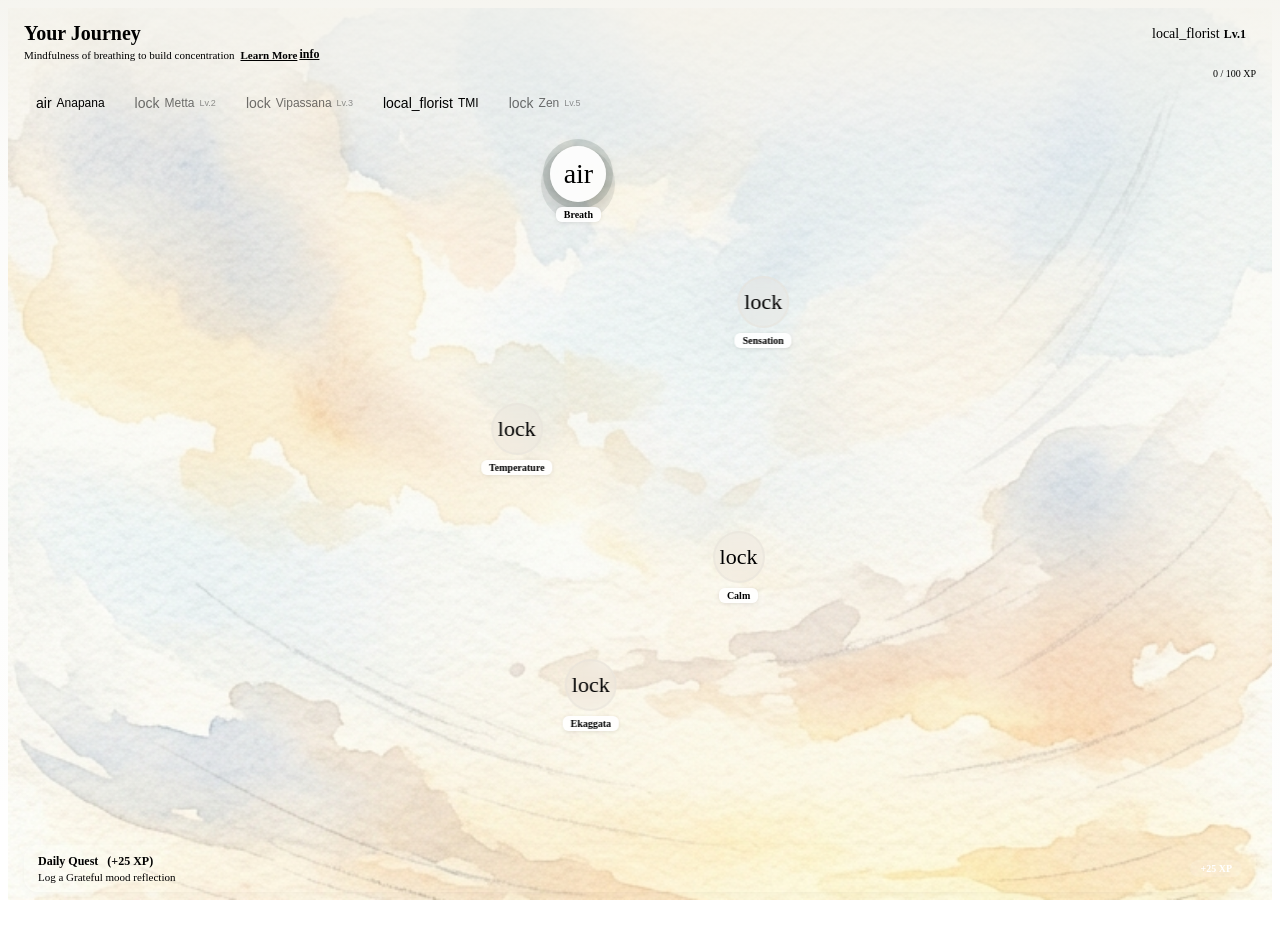
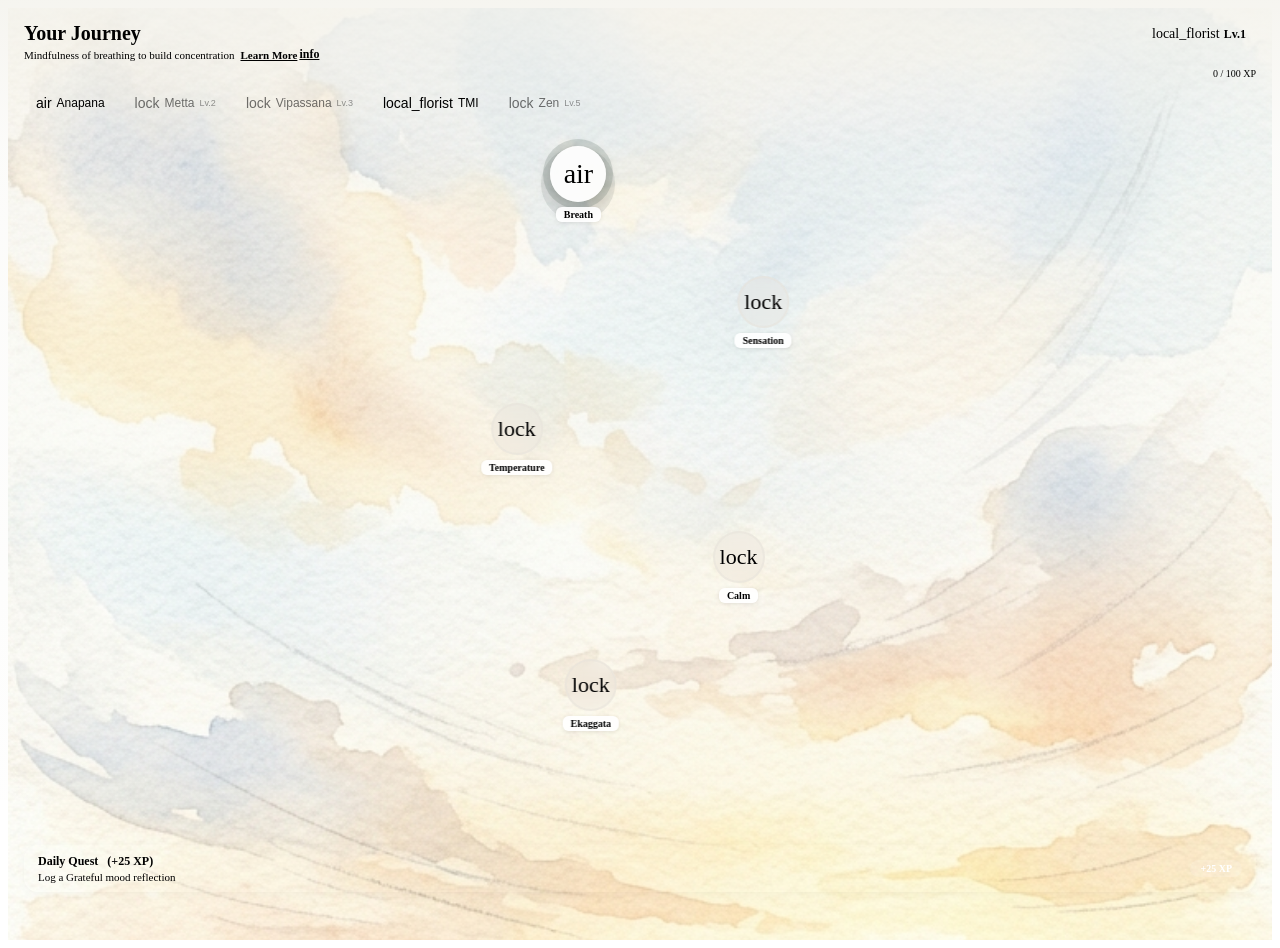
Before and after one commit to Wiilee1/siddha-app, a website: page test_journey.html in a window 1280 px wide. Before the commit the page ends 908 px from the top, so only its background shows below. Drawn offline with Linux system fonts and the light colour scheme.

Commit message:
fix: ensure bottom nav touches screen edge and clear floating meditate button in all screens

```diff
--- a/src/screens/journey.js
+++ b/src/screens/journey.js
@@ -417,7 +417,7 @@ export function renderJourney() {
         /* ---- Journey screen ---- */
         .journey-screen {
             overflow: hidden;
-            padding: 14px 16px 8px;
+            padding: calc(14px + env(safe-area-inset-top, 0px)) 16px 48px;
             background-size: cover;
             background-position: center top;
             background-repeat: no-repeat;
--- a/src/screens/wisdom.js
+++ b/src/screens/wisdom.js
@@ -749,7 +749,7 @@ export function renderWisdom() {
     style.textContent = `
         .wisdom-screen {
             background-color: var(--color-bg-primary);
-            padding: 14px 20px var(--spacing-xl);
+            padding: calc(14px + env(safe-area-inset-top, 0px)) 20px calc(var(--spacing-xl) + 20px);
             display: flex;
             flex-direction: column;
         }
--- a/src/styles/main.css
+++ b/src/styles/main.css
@@ -4,16 +4,18 @@
     -webkit-tap-highlight-color: transparent;
 }
 
-body {
+html, body {
     margin: 0;
     padding: 0;
+    width: 100%;
+    height: 100%;
+}
+
+body {
     font-family: var(--font-body);
     background-color: var(--color-bg-primary);
     color: var(--color-text-primary);
     overflow: hidden;
-    height: 100vh;
-    height: 100dvh;
-    width: 100vw;
 }
 
 /* App Container */
--- a/www/src/screens/journey.js
+++ b/www/src/screens/journey.js
@@ -417,7 +417,7 @@ export function renderJourney() {
         /* ---- Journey screen ---- */
         .journey-screen {
             overflow: hidden;
-            padding: 14px 16px 8px;
+            padding: calc(14px + env(safe-area-inset-top, 0px)) 16px 48px;
             background-size: cover;
             background-position: center top;
             background-repeat: no-repeat;
--- a/www/src/screens/wisdom.js
+++ b/www/src/screens/wisdom.js
@@ -749,7 +749,7 @@ export function renderWisdom() {
     style.textContent = `
         .wisdom-screen {
             background-color: var(--color-bg-primary);
-            padding: 14px 20px var(--spacing-xl);
+            padding: calc(14px + env(safe-area-inset-top, 0px)) 20px calc(var(--spacing-xl) + 20px);
             display: flex;
             flex-direction: column;
         }
--- a/www/src/styles/main.css
+++ b/www/src/styles/main.css
@@ -4,16 +4,18 @@
     -webkit-tap-highlight-color: transparent;
 }
 
-body {
+html, body {
     margin: 0;
     padding: 0;
+    width: 100%;
+    height: 100%;
+}
+
+body {
     font-family: var(--font-body);
     background-color: var(--color-bg-primary);
     color: var(--color-text-primary);
     overflow: hidden;
-    height: 100vh;
-    height: 100dvh;
-    width: 100vw;
 }
 
 /* App Container */
```
Also changed, not shown: src/screens/reflect.js (+2 -6 lines), www/src/screens/reflect.js (+2 -6 lines).
